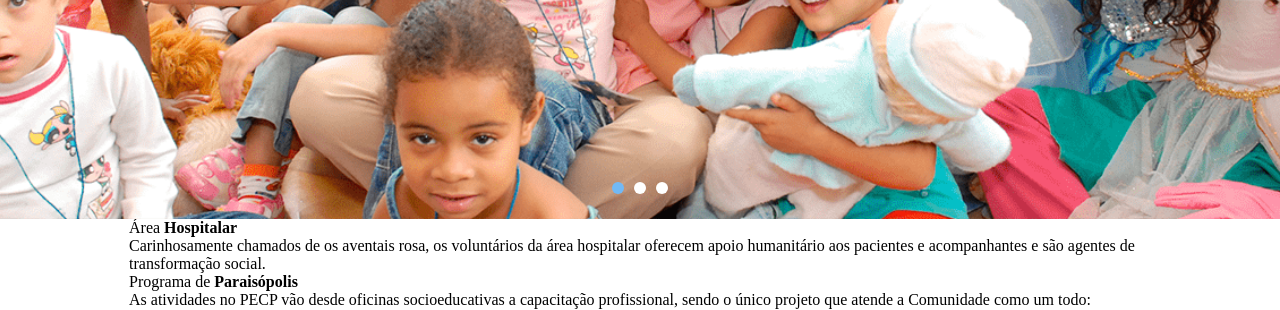
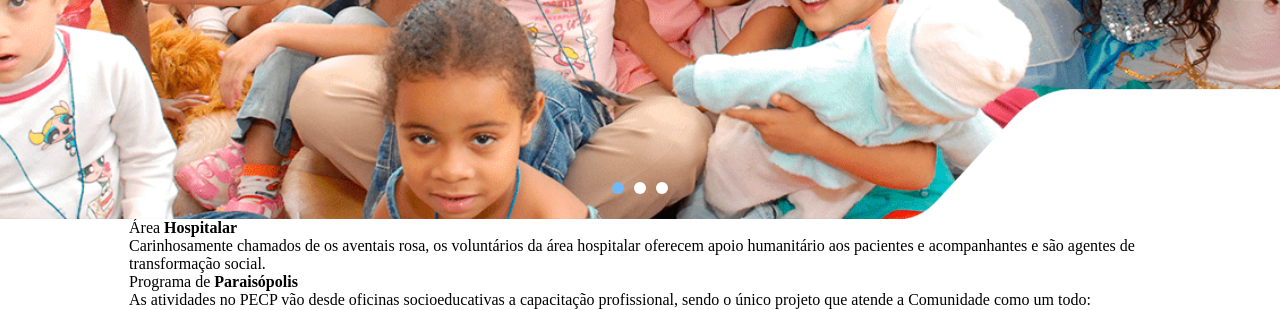
Before and after one commit to azabraao/site-einstein-voluntariados, a website: page index.html in a window 1280 px wide. Shown: the part 479-789 px from the top of the page. Drawn offline with nearby package versions, Linux system fonts and the light colour scheme; a web font is replaced by a local one.

Commit message:
Add shape bg into site-header

```diff
--- a/assets/scss/pages/_site-header.scss
+++ b/assets/scss/pages/_site-header.scss
@@ -1,4 +1,22 @@
+.site-header:after {
+  position: absolute;
+  content: "";
+  background-image: url(../img/box-logo.png);
+  width: 740px;
+  height: 140px;
+  background-repeat: no-repeat;
+  background-size: contain;
+  z-index: 0;
+  right: 0;
+  bottom: 0;
+  transform: rotate(180deg);
+  width: 500px;
+  height: 130px;
+  background-size: 100% 100%;
+}
+
 .site-header {
+  position: relative;
   width: 100%;
   height: 700px;
   margin-top: -137px;
```
Also changed, not shown: assets/css/main.css, assets/css/main.min.css.
